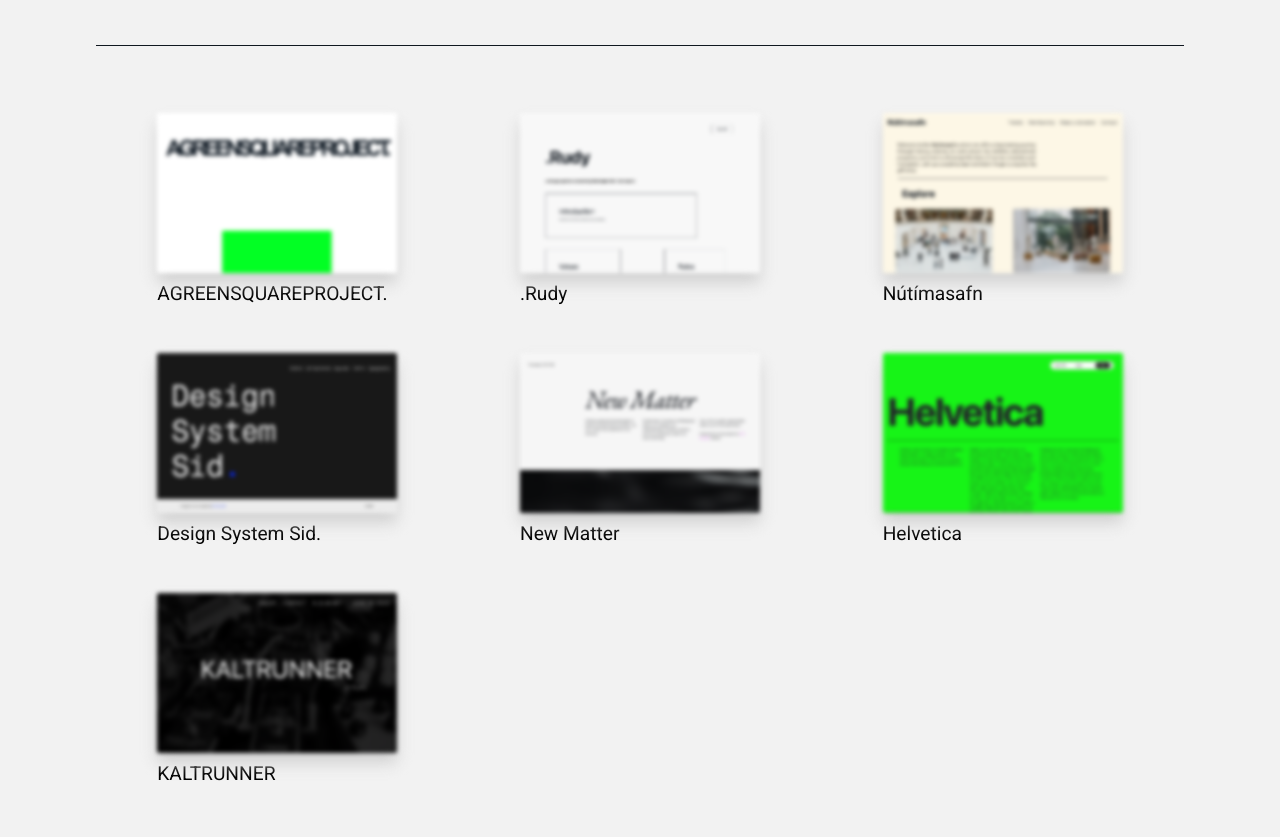
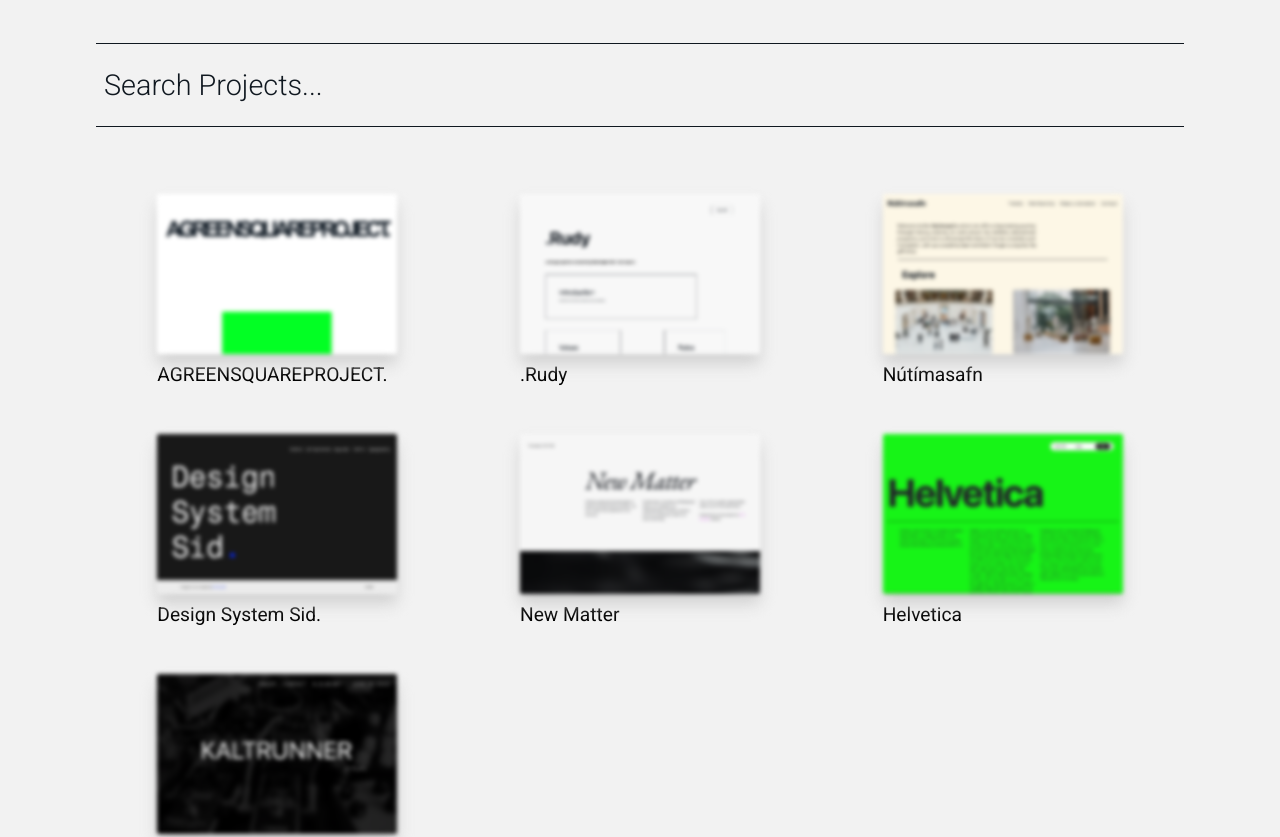
Before and after one commit to Kaltrunner/The-Portfolio, a React (Create React App) app: page /Projects in a window 1280 px wide. Shown: the part 465-1302 px from the top of the page. Built offline with nearby package versions, Linux system fonts and the light colour scheme.

Commit message:
more cleaning up, added a search bar to the projects page

```diff
--- a/src/Featured-2.js
+++ b/src/Featured-2.js
@@ -81,9 +81,9 @@
             <div className="projects-sub-header-div">
               <h4 className="projects-sub-header">
                 Drawing inspiration from real museum websites, I crafting pages
-                such as the Membership and Make a donation. My aim was to design these
-                pages with a clean and intuitive interface, ensuring visitors
-                could seamlessly navigate and explore the offerings. By
+                such as the Membership and Make a donation. My aim was to design
+                these pages with a clean and intuitive interface, ensuring
+                visitors could seamlessly navigate and explore the offerings. By
                 combining aesthetics and user-friendly elements, I strived to
                 create an engaging and enriching experience for users engaging
                 with these pages.
--- a/src/Hidden.js
+++ b/src/Hidden.js
@@ -6,7 +6,7 @@
   return (
     <>
       <div className="hidden-body-div">
-      <ul className="sub-menu-list">
+        <ul className="sub-menu-list">
           <li className="sub-menu-item" id="disabled">
             / Erik Russell
           </li>
@@ -20,7 +20,6 @@
         </div>
 
         <div className="line-div"></div>
-
       </div>
       <Footer />
       <ScrollToTop />
--- a/src/Projects.js
+++ b/src/Projects.js
@@ -1,8 +1,60 @@
+import React, { useState } from "react";
 import Footer from "./Footer";
 import { Link } from "react-router-dom";
 import { ScrollToTop } from "react-router-scroll-to-top";
 
 function Projects() {
+  const [searchText, setSearchText] = useState("");
+
+  const handleSearchChange = (event) => {
+    setSearchText(event.target.value);
+  };
+
+  const filteredProjects = [
+    {
+      name: "AGREENSQUAREPROJECT.",
+      imageSrc: "greensquare.png",
+      link: "https://a-green-square-project.onrender.com/",
+    },
+    {
+      name: ".Rudy",
+      imageSrc: "rudy.png",
+      link: "https://github.com/Kaltrunner/Rudy",
+    },
+    {
+      name: "Nútímasafn",
+      imageSrc: "museum-screen-shot.png",
+      link: "https://nutimasafn.onrender.com/",
+    },
+    {
+      name: "Design System Sid.",
+      imageSrc: "Design System Sid - 2023.png",
+      link: "https://design-system-sid.onrender.com/",
+    },
+    {
+      name: "New Matter",
+      imageSrc: "test asset.png",
+      link: "https://new-matter.onrender.com/",
+    },
+    {
+      name: "Helvetica",
+      imageSrc: "Helvetica-img.png",
+      link: "https://helvetica.onrender.com/",
+    },
+    {
+      name: "KALTRUNNER",
+      imageSrc: "KALTRUNNER.png",
+      link: "https://kaltrunner.onrender.com/",
+    },
+    // {
+    //   name: "",
+    //   imageSrc: "",
+    //   link: "",
+    // },
+  ].filter((project) =>
+    project.name.toLowerCase().includes(searchText.toLowerCase())
+  );
+
   return (
     <>
       <div className="projects-body-div">
@@ -24,133 +76,37 @@
 
         <div className="line-div"></div>
 
+        <div>
+          <input
+            type="text"
+            placeholder="Search Projects..."
+            value={searchText}
+            onChange={handleSearchChange}
+            className="search-bar"
+          />
+        </div>
+
+        <div className="line-div"></div>
+
         <div className="projects-container">
-          <div className="img-wrapper">
+          {filteredProjects.map((project, index) => (
+            <div className="img-wrapper" key={index}>
               <a
                 id="project-a"
-              href="https://a-green-square-project.onrender.com/"
+                href={project.link}
                 target="_blank"
                 rel="noreferrer"
               >
                 <img
                   className="projects-image"
-                src="greensquare.png"
-                alt="green square project"
+                  src={project.imageSrc}
+                  alt={project.name}
                 />
 
-              <p className="projects-image-text">AGREENSQUAREPROJECT.</p>
+                <p className="projects-image-text">{project.name}</p>
               </a>
             </div>
-
-          <div className="img-wrapper">
-            <a
-              id="project-a"
-              href="https://github.com/Kaltrunner/Rudy"
-              target="_blank"
-              rel="noreferrer"
-            >
-              <img
-                className="projects-image"
-                src="rudy.png"
-                alt="rudy project website"
-              />
-
-              <p className="projects-image-text">.Rudy</p>
-            </a>
-          </div>
-
-          <div className="img-wrapper">
-            <a
-              id="project-a"
-              href="https://nutimasafn.onrender.com/"
-              target="_blank"
-              rel="noreferrer"
-            >
-              <img
-                className="projects-image"
-                src="museum-screen-shot.png"
-                alt="nutimasafn"
-              />
-
-              <p className="projects-image-text">Nútímasafn</p>
-            </a>
-          </div>
-
-          <div className="img-wrapper">
-            <a
-              id="project-a"
-              href="https://design-system-sid.onrender.com/"
-              target="_blank"
-              rel="noreferrer"
-            >
-              <img
-                className="projects-image"
-                src="Design System Sid - 2023.png"
-                alt="design system sid"
-              />
-
-              <p className="projects-image-text">Design System Sid.</p>
-            </a>
-          </div>
-
-          <div className="img-wrapper">
-            <a
-              id="project-a"
-              href="https://new-matter.onrender.com/"
-              target="_blank"
-              rel="noreferrer"
-            >
-              <img className="projects-image" src="test asset.png" alt="" />
-
-              <p className="projects-image-text">New Matter</p>
-            </a>
-          </div>
-
-          <div className="img-wrapper">
-            <a
-              id="project-a"
-              href="https://helvetica.onrender.com/"
-              target="_blank"
-              rel="noreferrer"
-            >
-              <img
-                className="projects-image"
-                src="Helvetica-img.png"
-                alt="helvetica"
-              />
-
-              <p className="projects-image-text">Helvetica</p>
-            </a>
-          </div>
-
-          <div className="img-wrapper">
-            <a
-              id="project-a"
-              href="https://kaltrunner.onrender.com/"
-              target="_blank"
-              rel="noreferrer"
-            >
-              <img className="projects-image" src="KALTRUNNER.png" alt="" />
-
-              <p className="projects-image-text">KALTRUNNER</p>
-            </a>
-          </div>
-          {/* <div className="img-wrapper">
-            <a
-              id="project-a"
-              href=""
-              target="_blank"
-              rel="noreferrer"
-            >
-              <img
-                className="projects-image"
-                src=""
-                alt=""
-              />
-
-              <p className="projects-image-text"></p>
-            </a>
-          </div> */}
+          ))}
         </div>
       </div>
 
--- a/src/index.css
+++ b/src/index.css
@@ -1,15 +1,14 @@
 @import url('https://fonts.googleapis.com/css2?family=Lexend:wght@100;200;300;400;500;600;700;800;900&family=Noto+Sans:ital,wght@0,100;0,200;0,300;0,400;0,500;0,600;0,700;0,800;0,900;1,100;1,200;1,300;1,400;1,500;1,600;1,700;1,800;1,900&family=Roboto+Flex:wght@100;200;300;400;500;600;700;800;900;1000&family=Roboto+Slab:wght@100;200;300;400;500;600;700;800;900&family=Roboto:ital,wght@0,100;0,300;0,400;0,500;0,700;0,900;1,100;1,300;1,400;1,500;1,700;1,900&display=swap');
 
 *{
-  cursor: none;
+  cursor: none !important;
 }
-html {
-  --scrollbarBG: #f2f2f2;
-  --thumbBG: #f2a3b3;
+
+::selection {
+  color: #f2a3b3;
+  background-color: #101820;
 }
-body::-webkit-scrollbar {
-  width: 10px;
-}
+
 body {
   margin: 0 auto;
   font-family: 'Roboto', sans-serif;
@@ -18,33 +17,18 @@
   scroll-padding-top: 6rem;
 }
 
+body::-webkit-scrollbar {
+  width: 10px;
+  background-color: #f2f2f2;
+}
+
 body::-webkit-scrollbar-thumb {
-  background-color: var(--thumbBG) ;
-  /* border-radius: 6px; */
-  /* border: 2px solid var(--scrollbarBG); */
+  background-color: #f2a3b3;
 }
+
 body::-webkit-scrollbar-thumb:active {
   background-color: #101820;
 }
-::selection {
-  color: #f2a3b3;
-  background-color: #101820;
-}
-
-
-
-  /* .hidden {
-    filter: blur(10px);
-    transition: all .5s ease-out;
-  }
-
-  .show {
-    filter: blur(0);
-  } */
-
-
-
-
 
 
 /* Nav Styles */
@@ -54,7 +38,7 @@
   height: 16vh;
   position: fixed;
   top: 0;
-  transition: top 0.25s;
+  transition: top .75s;
   display: flex;
   justify-content: space-between;
   align-items: center;
@@ -69,7 +53,7 @@
   font-weight: 300;
   display: inline-block;
   margin: 0 1.25vw;
-  border: 2px solid #f2f2f2;
+  border-bottom: 2px solid #f2f2f2;
   padding: 0;
 }
 .menu-item:hover {
@@ -82,20 +66,22 @@
   font-weight: 300;
   display: inline-block;
   margin: 0 1.25vw;
+  border-bottom: 2px solid #f2f2f2;
   padding: 0;
 }
+
 .menu-item-home-span:hover {
   color: #f2a3b3 ;
-}
-
-
-#menu-link:hover {
-  color: #f2a3b3 ;
+  border-bottom: 2px solid #101820;
 }
 
 #menu-link {
   text-decoration: none;
   color: #101820;
+}
+
+#menu-link:hover {
+  color: #f2a3b3 ;
 }
 
 .nav-resume-link {
@@ -130,18 +116,18 @@
 
 .header-text {
   font-family: 'Times New Roman', Times, serif;
+  font-style: italic;
   width: 80%;
   font-size: 10.75vw;
   line-height: 15vh;
   letter-spacing: -.05vw;
-  font-weight: 500;
+  font-weight: 400;
   color: #101820;
-  font-style: italic;
   z-index: 900;
 }
 
 #header-span {
-  font-weight: 500;
+  font-weight: 400;
 }
 
 
@@ -183,7 +169,7 @@
 .bio-img-div img {
   width: 100%;
   height: 100%;
-  filter: grayscale(.4);
+  filter: grayscale(.3);
   transition: transform .5s, filter .5s ease-in-out;
 }
 .bio-img-div img:hover {
@@ -212,7 +198,7 @@
 }
 
 #bio-link {
-    color: #101820;
+  color: #101820;
 }
 
 #bio-link:hover {
@@ -301,22 +287,11 @@
 .sample-text {
   font-size: 1.5vw;
   font-weight: 300;
-  line-height: 3.5vh;
+  line-height: 1.35;
   color: #7a7a7a;
   margin-top: 2vh;
 }
 
-#coming-soon {
-  filter: blur(2px);
-}
-
-#coming-soon-text {
-  filter: blur(2px);
-}
-
-#coming-soon-text {
-  filter: blur(2px);
-}
 
 
 /* Select Projects Styles */
@@ -369,7 +344,7 @@
 
 .select-section-info-2 {
   width: auto;
-  height: 30rem;
+  height: 60vh;
   margin: .75vw;
   border-radius: 28px;
   box-shadow: 0 10px 15px 0px #d1d1d1;
@@ -421,8 +396,8 @@
 }
 
 .section-img {
-  width: 50vw;
-  height: auto;
+  width: 100%;
+  height: 100%;
   margin: 4vh 2vw;
   border-radius: 14px;
   box-shadow: 0 10px 15px 0px #d1d1d1;
@@ -448,7 +423,7 @@
 
 #mobile-img {
   width: auto;
-  height: 40vh;
+  height: 50vh;
   object-fit: cover;
   border-radius: 14px;
 }
@@ -507,8 +482,6 @@
 .footer-text {
   font-size: 1.75vw;
   font-weight: 300;
-  line-height: 2vh;
-  width: auto;
   text-decoration: none;
   color: #e0e0e0;
   border-bottom: 1px solid #101820;
@@ -540,7 +513,6 @@
 }
 
 .tag {
-  width: auto;
   text-decoration: none;
   color: #e0e0e0;
   font-weight: 300;
@@ -561,7 +533,6 @@
 .projects-sub-header {
   font-size: 2.25vw;
   font-weight: 300;
-  line-height: 3vw;
 }
 
 .projects-container {
@@ -579,16 +550,15 @@
 }
 
 .projects-image {
-  width: 30vh;
-  height: 20vh;
+  width: 30vw;
   border-radius: 2px;
-  filter:blur(2px);
+  filter: blur(2px);
   box-shadow: 0 10px 15px 0px #d1d1d1;
-  transition: all 0.5s, filter 0.5s ease-in-out;
+  transition: all .25s, filter .25s ease-in-out;
 }
  .projects-image:hover {
-  filter:blur(0);
-  transition: all 0.5s, filter 0.5s ease-in-out;
+  filter: blur(0);
+  transition: all .5s, filter .5s ease-in-out;
 }
 
 .projects-image-text {
@@ -603,6 +573,18 @@
 #project-a {
   text-decoration: none;
 }
+
+.search-bar {
+  font-family: 'Roboto', sans-serif;
+  width: 100%;
+  background-color: #f2f2f2;
+  font-size: 2.25vw;
+  font-weight: 300;
+  padding: 8px;
+  border: none;
+  outline: none;
+}
+
 
 
 /* Sub-menu Styles */
@@ -628,8 +610,7 @@
   width: 100%;
   height: 1px;
   background-color: #101820;
-  margin: 0 auto;
-  margin-bottom: 1vh;
+  margin: 1rem auto;
 }
 
 #disabled {
@@ -641,39 +622,17 @@
   text-decoration: none;
 }
 
-.search-div {
-  width: 100%;
-  height: 2.5vw;
-  margin-top: 4vh;
-  border: 1px solid #101820;
-  border-radius: 2px;
-  display: flex;
-  align-items: center;
-}
-
-.searchTerm {
-  border: none;
-  color: #101820;
-  font-size: 1.5vw;
-  background-color: #f2f2f2;
-  margin-left: .5vw;
-  outline: none;
-}
-
 ::placeholder {
   color: #101820;
-}
-
-.search-img {
-  height: 1.25vw;
-  margin-left: .25vw;
-  background-color: #f2f2f2;
-  object-fit: cover;
 }
 
 .hide {
   display: none;
 }
+
+
+
+
 
 
 /* Screen sizes Styles */
```
Also changed, not shown: src/Featured.js (+2 -24 lines), src/Nav.js (+3 -22 lines). Lines whose indentation alone changed are shown as unchanged.
